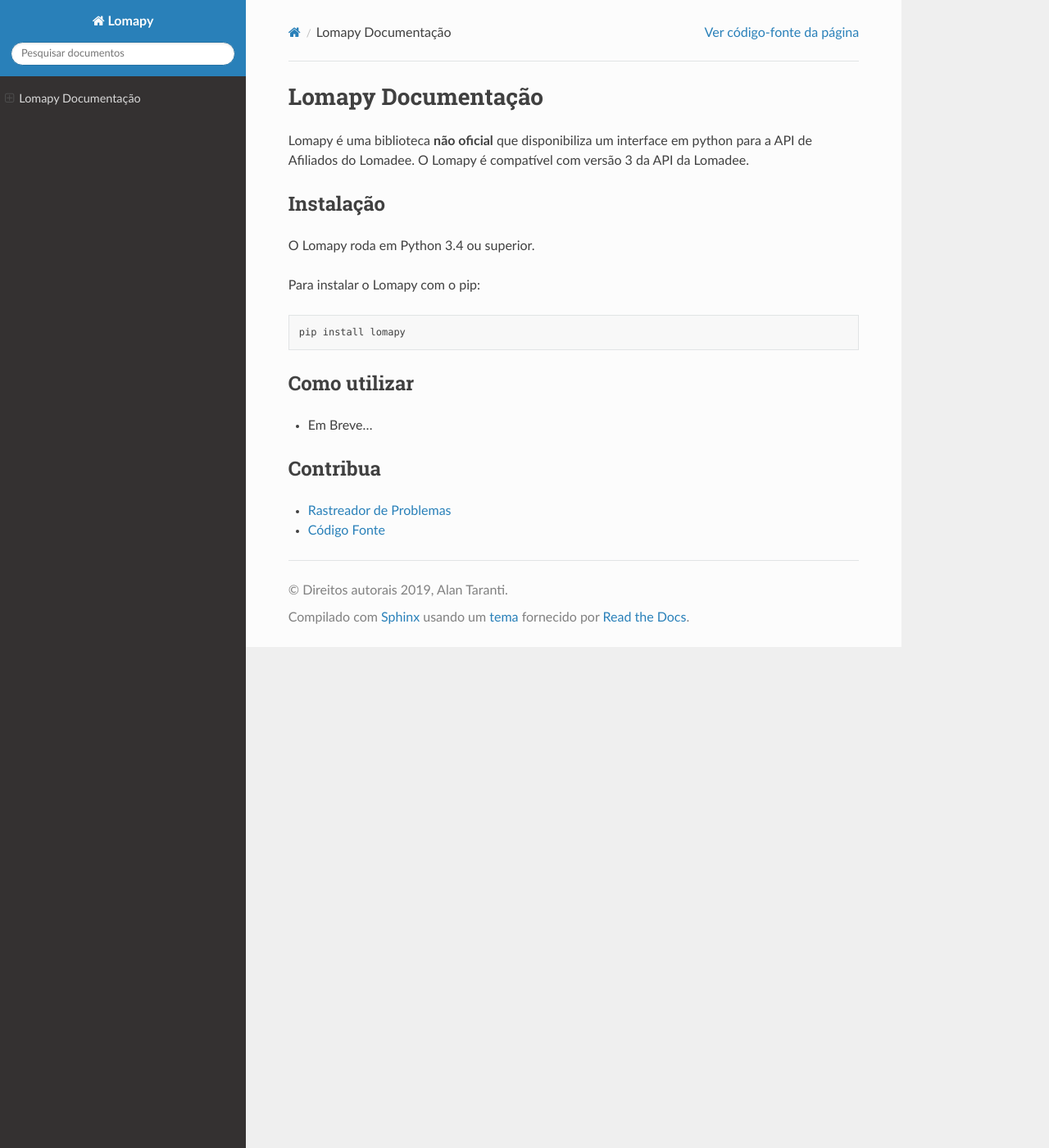
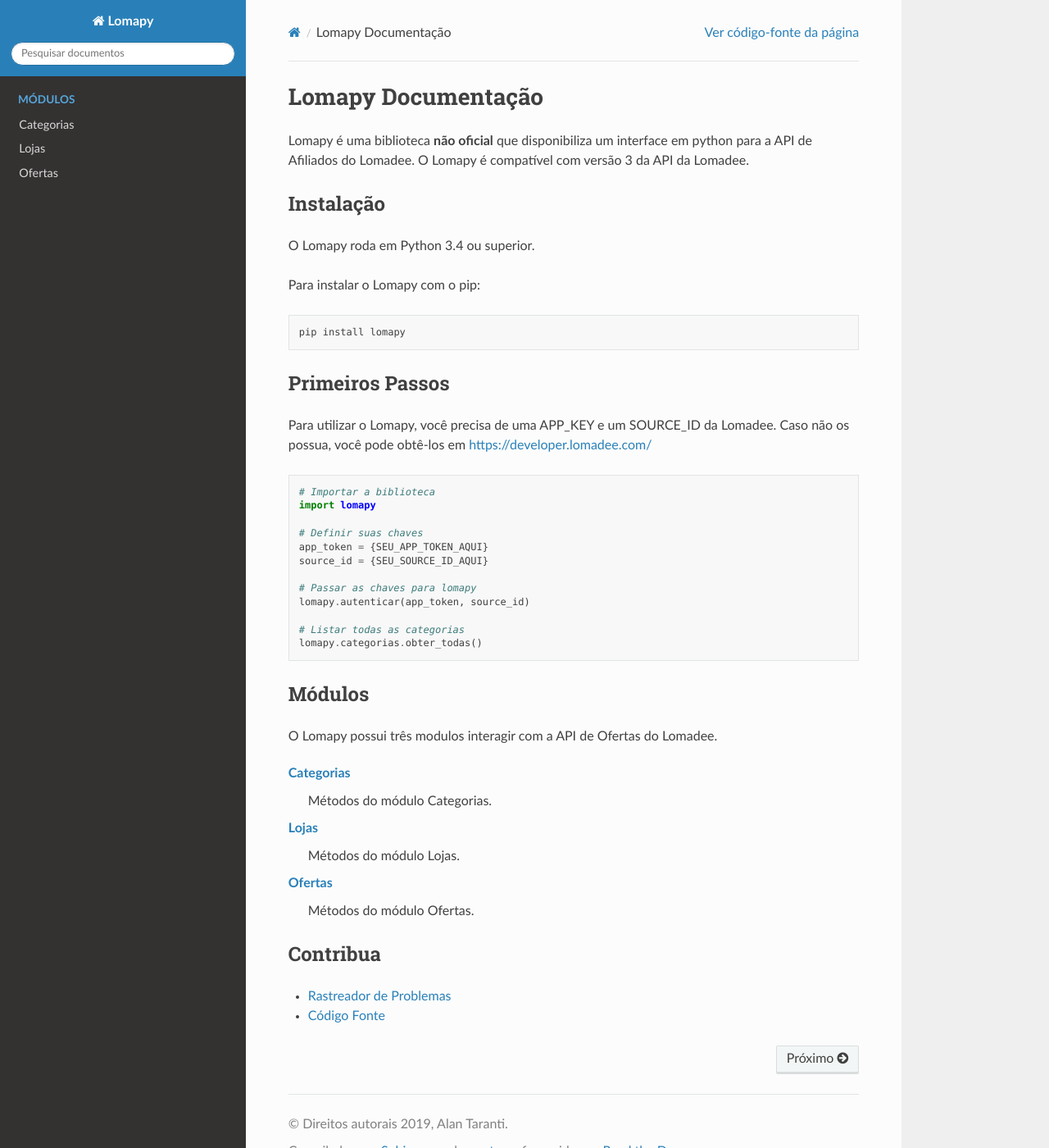
Before and after one commit to AlanTaranti/Lomapy, a Sphinx documentation site: the page built from docs/index.rst, in a window 1280 px wide and 1400 px high. Shown: the whole window at 82% size. Built offline with Sphinx 7.4.7 and the Read the Docs theme 2.0.0, drawn with Linux system fonts in a browser that asks for light colours; the version number could not be read and is left out.

Commit message:
adicionado referencias para modulos e passos iniciais

```diff
--- a/docs/index.rst
+++ b/docs/index.rst
@@ -21,12 +16,46 @@
 
    pip install lomapy
 
+Primeiros Passos
+================
+Para utilizar o Lomapy, você precisa de uma APP_KEY e um SOURCE_ID da Lomadee.
+Caso não os possua, você pode obtê-los em https://developer.lomadee.com/ ::
 
-Como utilizar
-=============
+    # Importar a biblioteca
+    import lomapy
 
-- Em Breve...
+    # Definir suas chaves
+    app_token = {SEU_APP_TOKEN_AQUI}
+    source_id = {SEU_SOURCE_ID_AQUI}
 
+    # Passar as chaves para lomapy
+    lomapy.autenticar(app_token, source_id)
+
+    # Listar todas as categorias
+    lomapy.categorias.obter_todas()
+
+
+Módulos
+=======
+
+.. toctree::
+   :caption: Módulos
+   :hidden:
+
+   modulos/categorias
+   modulos/lojas
+   modulos/ofertas
+
+O Lomapy possui três modulos interagir com a API de Ofertas do Lomadee.
+
+:doc:`modulos/categorias`
+    Métodos do módulo Categorias.
+
+:doc:`modulos/lojas`
+    Métodos do módulo Lojas.
+
+:doc:`modulos/ofertas`
+    Métodos do módulo Ofertas.
 
 Contribua
 =========
```
Also changed, not shown: other parts of docs/index.rst (+0 -5 lines).
